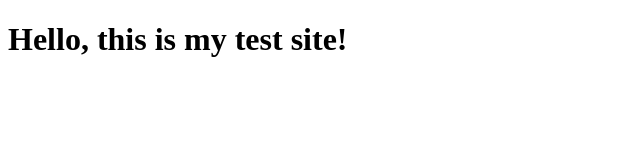
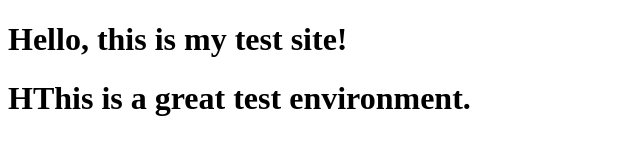
Before and after one commit to ytang-ilstu/test, a plain HTML site: page site/index.html in a window 1280 px wide. Shown: the whole page, without its empty margins (0-640 px from the left). Drawn offline with Linux system fonts and the light colour scheme.

Commit message:
My first page

```diff
--- a/site/index.html
+++ b/site/index.html
@@ -5,5 +5,6 @@
 </head>
 <body>
 <H1>Hello, this is my test site!</H1>
+<H1>HThis is a great test environment.</H1>
 </body>
 </html>
```
